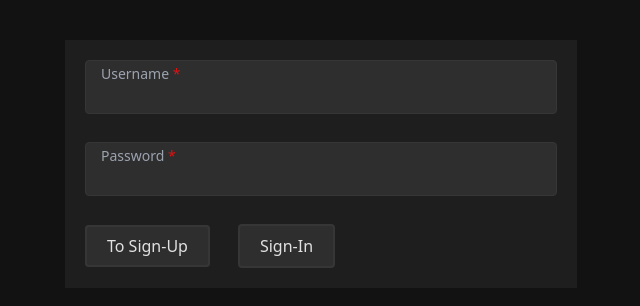
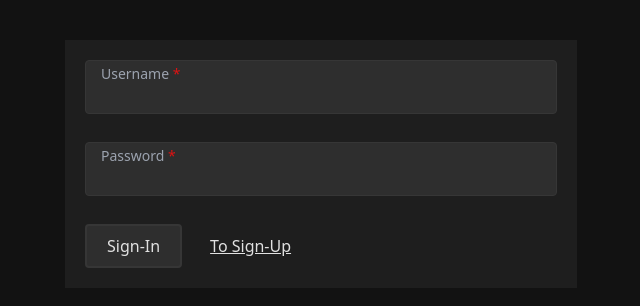
Before and after one commit to TTyKaH/todo-list, a Vue app in the folder web/: page /auth/sign-in in a window 1280 px wide. Shown: the part 236-542 px from the top of the page, without its empty margins (319-959 px from the left). Built offline with nearby package versions, Linux system fonts and the light colour scheme.

Commit message:
upd auth form

```diff
--- a/web/src/assets/styles/app/forms.scss
+++ b/web/src/assets/styles/app/forms.scss
@@ -90,7 +90,11 @@ select {
     background: var(--bg-second-layer);
 
     .actions {
-      @apply flex gap-7;
+      @apply flex gap-7 items-center;
+
+      a {
+        @apply underline;
+      }
     }
   }
 }
--- a/web/src/views/Auth/SignIn.vue
+++ b/web/src/views/Auth/SignIn.vue
@@ -4,8 +4,8 @@
       <CustomInput v-model="formValue.username" label="Username" required />
       <CustomInput v-model="formValue.password" label="Password" required />
       <div class="actions">
-        <CustomButton link="/auth/sign-up">To Sign-Up</CustomButton>
         <CustomButton @click="signIn">Sign-In</CustomButton>
+        <RouterLink to="/auth/sign-up">To Sign-Up</RouterLink>
       </div>
     </div>
   </div>
--- a/web/src/views/Auth/SignUp.vue
+++ b/web/src/views/Auth/SignUp.vue
@@ -5,8 +5,8 @@
       <CustomInput v-model="formValues.password" label="Password" required />
       <CustomInput v-model="formValues.email" label="Email" required />
       <div class="actions">
-        <CustomButton link="/auth/sign-in">To Sign-In</CustomButton>
         <CustomButton @click="signUp">Sign-Up</CustomButton>
+        <RouterLink to="/auth/sign-in">To Sign-In</RouterLink>
       </div>
     </div>
   </div>
```
